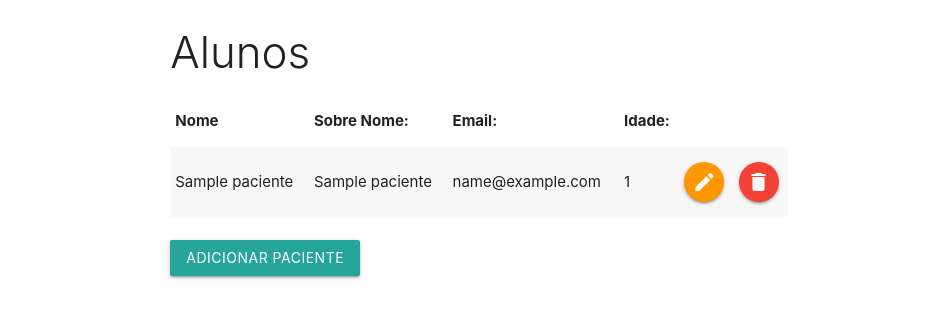
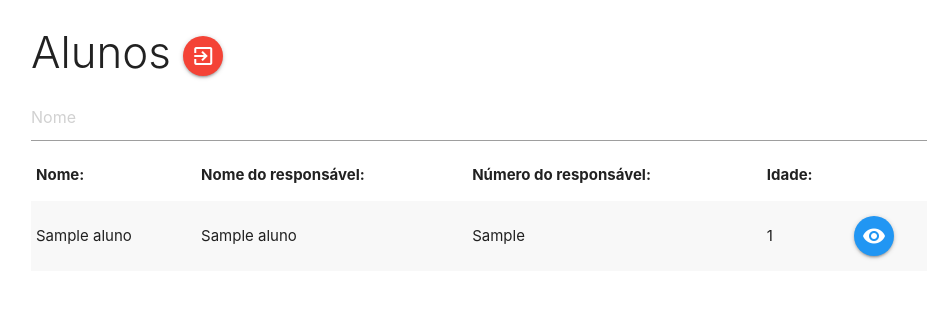
Before and after one commit to sierghart/Sistema-de-cadastro-e-consulta-para-crian-as-do-ensino-fundamental-usando-RFID, a PHP site: page /escola/alunos in a window 1280 px wide. Shown: the top 318 px of the page, without its empty margins (161-1089 px from the left). Run offline with PHP 8.4, Linux system fonts and the light colour scheme; the visitor is signed in with stand-in values (Sample User, id 1); tables that the repository leaves empty or names only in its code hold one stand-in row (values such as "Sample post").

Commit message:
tcc para escolas_parte WEB finalizada

```diff
--- a/alunos.php
+++ b/alunos.php
@@ -3,84 +3,89 @@
 include_once "php_action/db_connect.php";
 //Header
 include_once 'includes/header.php';
-//mensagem
+//message
 include_once "includes/mensagem.php";
+//start the session
+session_start();
+
+//check if you are logged in as administrator
+if(!isset($_SESSION['logado_adm'])):
+    header('Location: login');
+endif;
+
 ?>
 
-<div class="row">
-    <div class="col s12 m6 push-m3">
-        <h3 class="light"> Alunos </h3>
-        <table class ="striped">
-            <thead>
-                <tr>
-                    <th>Nome</th>
-                    <th>Sobre Nome:</th>
-                    <th>Email:</th>
-                    <th>Idade:</th>
-                </tr>
-            </thead>
-
-            <tbody>
-                <?php
-                //$nome = 'edmilson';
-                //$sql = "SELECT * FROM pacientes WHERE nome = '$nome'";
-                $sql = "SELECT * FROM pacientes";
-                $resultado = mysqli_query($connect, $sql);
-
-                if(mysqli_num_rows($resultado) > 0):
-
-                while($dados = mysqli_fetch_array($resultado)):
-                ?>
-                <tr>
-                    <td><?php echo $dados['nome'];?></td>
-                    <td><?php echo $dados['sobrenome'];?></td>
-                    <td><?php echo $dados['email'];?></td>
-                    <td><?php echo $dados['idade'];?></td>
-                    <td><a href="editar.php?id=<?php echo $dados['id'];?>" class="btn-floating orange"><i class="material-icons">edit</i></a></td>
-
-                    <td><a href="#modal<?php echo $dados['id'];?>" class="btn-floating red modal-trigger"><i class="material-icons">delete</i></a></td>
-
-                    <!-- Modal Structure -->
-                        <div id="modal<?php echo $dados['id'];?>" class="modal">
-                            <div class="modal-content">
-                            <h4>Opa!</h4>
-                            <p>Tem certeza que deseja excluir esse aluno?</p>
-                            </div>
-                            <div class="modal-footer">
 
 
-                            <form action="php_action/delete.php" method="POST">
-                                <input type="hidden" name="id" value="<?php echo $dados['id'];?>">
-                                <button type="submit" name=btn-deletar class="btn red">Sim, quero deletar</button>
-                                <a href="#!" class="modal-close waves-effect waves-green btn-flat">Cancelar</a>
-                            </form>
 
-                            </div>
-                        </div>
+<div class="container">
+    <div class=" col s12 m6 push-m3">
+        <h3 class="light">Alunos
+        <a href="painel_administrador" id="sair" class="btn-floating tooltipped red" data-position="right" data-tooltip="Voltar para a página inicial"><i class="material-icons">exit_to_app</i></a>
+    </h3>
 
-                </tr>
-                <?php
-                endwhile;
-                else: ?>
-                <tr>
-                    <td>-</td>
-                    <td>-</td>
-                    <td>-</td>
-                    <td>-</td>
-                </tr>
+        <form method="POST" id="form-nome" action="">
+            <input type="text" name="pesquisa" id="pesquisa" placeholder="Nome" autocomplete="off">
+        </form>
+        <div class="resultado">
 
-                <?php
-                endif;
-                ?>
+            <table class="striped">
 
-            </tbody>
+                <thead>
+                    <tr>
+                        <th>Nome:</th>
+                        <th>Nome do responsável:</th>
+                        <th>Número do responsável:</th>
+                        <th>Idade:</th>
+                    </tr>
+                </thead>
 
-        </table>
-        <br>
-        <a href="adicionar.php" class="btn waves-effect waves-light">Adicionar Paciente</a>
+
+
+
+                <tbody>
+
+
+
+                        <?php
+
+
+
+                        $sql = "SELECT * FROM alunos order by nome";
+                        $resultado = mysqli_query($connect, $sql);
+                        while ($row_usuario = mysqli_fetch_assoc($resultado)) {
+                            echo '
+                            <tr>
+                            <td>' . $row_usuario['nome'] . '</td>
+                            <td>' . $row_usuario['nome_responsavel'] . '</td>
+                            <td>' . $row_usuario['numero_responsavel'] . '</td>
+                            <td>' . $row_usuario['idade'] . '</td>
+                            <td><a href="php_action/admin_consultar?nome='. $row_usuario['nome'].'&btn-consultar=" class="btn-floating tooltipped blue" data-position="right" data-tooltip="Ver mais"><i class="material-icons">remove_red_eye</i></a></td>
+
+
+
+
+                        </tr>
+                        ';
+                        }
+
+                        ?>
+
+
+
+                </tbody>
+
+            </table>
+        </div>
 
     </div>
 </div>
+
+
+
+<script type="text/javascript" src="//ajax.googleapis.com/ajax/libs/jquery/2.2.3/jquery.min.js"></script>
+<script type="text/javascript" src="automatico.js"></script>
+
 <?php
 //Footer
 include_once 'includes/footer.php';
--- /dev/null
+++ b/automatico.js
@@ -0,0 +1,18 @@
+$(function(){
+	$("#pesquisa").keyup(function(){
+		//Recuperar o valor do campo
+		var pesquisa = $(this).val();
+
+		//Verificar se há algo digitado
+		if(pesquisa != ''){
+			var dados = {
+				palavra : pesquisa
+			}
+
+		}
+		$.post('proc_pesq_user.php', dados, function(retorna){
+			//Mostra dentro da ul os resultado obtidos
+			$(".resultado").html(retorna);
+		});
+	});
+});
--- a/consulta.php
+++ b/consulta.php
@@ -14,7 +14,7 @@ unset($_SESSION['nome']);
 <div class="row container center-align">
     <div class="col s12 m6 push-m3">
         <div class="input-field col s12">
-            <input type="text" placeholder="Nome" name="nome" id="nome"  autocomplete="off" class="validate" data-length="15" maxlength = "15">
+            <input type="text" placeholder="Nome completo" name="nome" id="nome"  autocomplete="off" class="validate" data-length="60" maxlength = "60">
             <label for="nome">Nome completo</label>
         </div>
         <div class="col s12">
--- a/includes/header.php
+++ b/includes/header.php
@@ -1,8 +1,8 @@
-<!DOCTYPE html>
+<!DOCTYPE HTML>
   <html>
     <head>
         <meta charset="utf-8">
-        <title> Sistema de Cadastro de Clientes</title>
+        <title> Sistema de Cadastro de Alunos</title>
       <!--Import Google Icon Font-->
       <link href="https://fonts.googleapis.com/icon?family=Material+Icons" rel="stylesheet">
       <!--Import materialize.css-->
--- a/php_action/admin_consultar.php
+++ b/php_action/admin_consultar.php
@@ -23,7 +23,7 @@ if (isset($_GET['btn-consultar'])) :
         //get name for verification in database
         $nome = mysqli_escape_string($connect, $_GET['nome']);
 
-        $sql = "SELECT * FROM pacientes WHERE nome = '$nome'";
+        $sql = "SELECT * FROM alunos WHERE nome = '$nome'";
         $resultado = mysqli_query($connect, $sql);
 
         //if the patient exists, the results will be shown, otherwise it will return to the consultation page.
--- a/php_action/consultar.php
+++ b/php_action/consultar.php
@@ -18,7 +18,7 @@ if (isset($_GET['btn-consultar'])) :
         //get name for verification in database
         $nome = mysqli_escape_string($connect, $_GET['nome']);
 
-        $sql = "SELECT * FROM pacientes WHERE nome = '$nome'";
+        $sql = "SELECT * FROM alunos WHERE nome = '$nome'";
         $resultado = mysqli_query($connect, $sql);
 
         //if the patient exists, the results will be shown, otherwise it will return to the consultation page
--- a/php_action/db_connect.php
+++ b/php_action/db_connect.php
@@ -2,7 +2,7 @@
 //database connection
 $servername = "localhost";
 $username = "edmilson";
-$password = "041299";
+$password = "ed041299";
 $db_name = "crud";
 
 $connect = mysqli_connect($servername, $username, $password, $db_name);
--- a/php_action/delete.php
+++ b/php_action/delete.php
@@ -14,14 +14,14 @@ if (isset($_POST['btn-deletar'])) :
 
 
 
-    $sql = "DELETE FROM pacientes WHERE id = '$id'";
+    $sql = "DELETE FROM alunos WHERE id = '$id'";
 
     if (mysqli_query($connect, $sql)) :
         $_SESSION['mensagem'] = 'Deletado com sucesso';
-        header('Location: ../pacientes');
+        header('Location: ../alunos');
     else :
         $_SESSION['mensagem'] = 'Erro ao deletar';
-        header('Location: ../pacientes');
+        header('Location: ../alunos');
     endif;
 
 endif;
--- a/php_action/logar.php
+++ b/php_action/logar.php
@@ -39,7 +39,7 @@ if (isset($_POST['btn-entrar'])) :
             $_SESSION['logado_adm'] = true;
             header('Location: ../painel_administrador');
         else :
-            $_SESSION['mensagem'] = "email ou senha incorretos";
+            $_SESSION['mensagem'] = "usuário ou senha incorretos";
             header('Location: ../login');
         endif;
     endif;
--- a/php_action/update.php
+++ b/php_action/update.php
@@ -19,7 +19,6 @@ if (isset($_POST['btn-editar'])) :
 
     //get information for patient edition
     $nome = clear($_POST['nome']);
-    $sobrenome = clear($_POST['sobrenome']);
     $nascimento = clear($_POST['data']);
     $remedios = clear($_POST['remedios']);
     $endereco = clear($_POST['endereço']);
@@ -33,14 +32,14 @@ if (isset($_POST['btn-editar'])) :
 
 
     //if everything is correct put the information in the database
-    $sql = "UPDATE pacientes SET nome ='$nome', sobrenome = '$sobrenome', email = '$email'
+    $sql = "UPDATE alunos SET nome ='$nome', email = '$email'
     , idade = '$idade', doenças = '$doencas', remedios = '$remedios', endereço = '$endereco',
     nome_responsavel = '$nome_responsavel', numero_responsavel = '$numero_responsavel', data_nascimento = '$nascimento'
      WHERE id = '$id'";
 
     if (mysqli_query($connect, $sql)) :
         $_SESSION['mensagem'] = 'Atualizado com sucesso';
-        header('Location: ../dados_privados');
+        header('Location: ../alunos');
     else :
         $_SESSION['mensagem'] = 'Erro ao Atualizar';
         header('Location: ../dados_privados');
--- a/qrcode.php
+++ b/qrcode.php
@@ -27,7 +27,7 @@ endif;
         <script>
             <?php $nome = $_SESSION['nome']; ?>
             new QRCode(document.getElementById("qrcode"), {
-                text: "<?php echo "http://192.168.25.208/crud/28-crud/php_action/consultar?nome=$nome&btn-consultar="; ?>",
+                text: "<?php echo 'http://192.168.25.208/escola/php_action/consultar?nome='.urlencode($nome).'&btn-consultar='; ?>",
                 width: 100,
                 height: 100,
 
```
Also changed, not shown: adicionar.php (+2 -8 lines), dados.php (+4 -9 lines), dados_privados.php (+6 -10 lines), editar.php (+3 -8 lines), painel_administrador.php (+10 -2 lines), php_action/create.php (+5 -6 lines), proc_pesq_user.php (added, +60 -0 lines).
